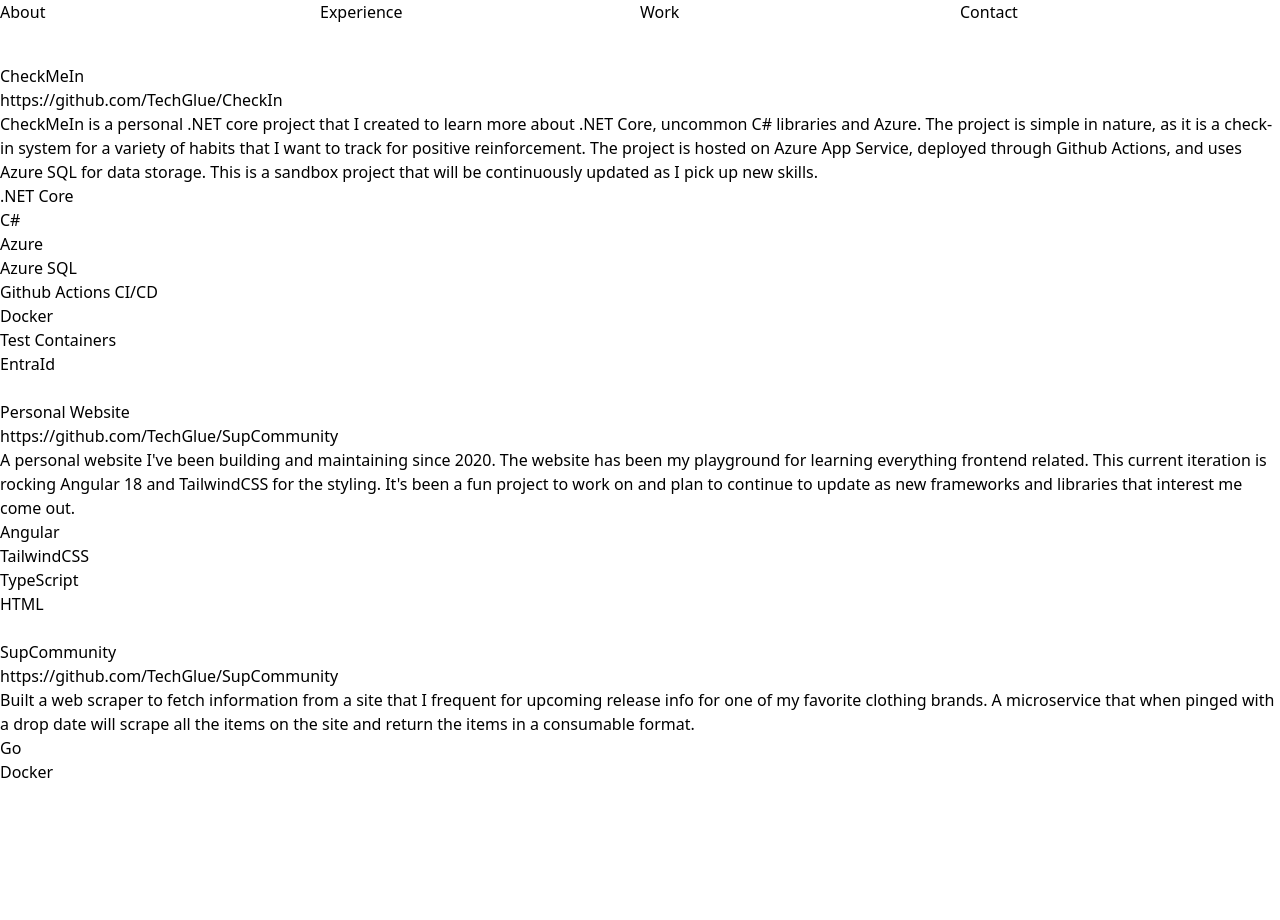
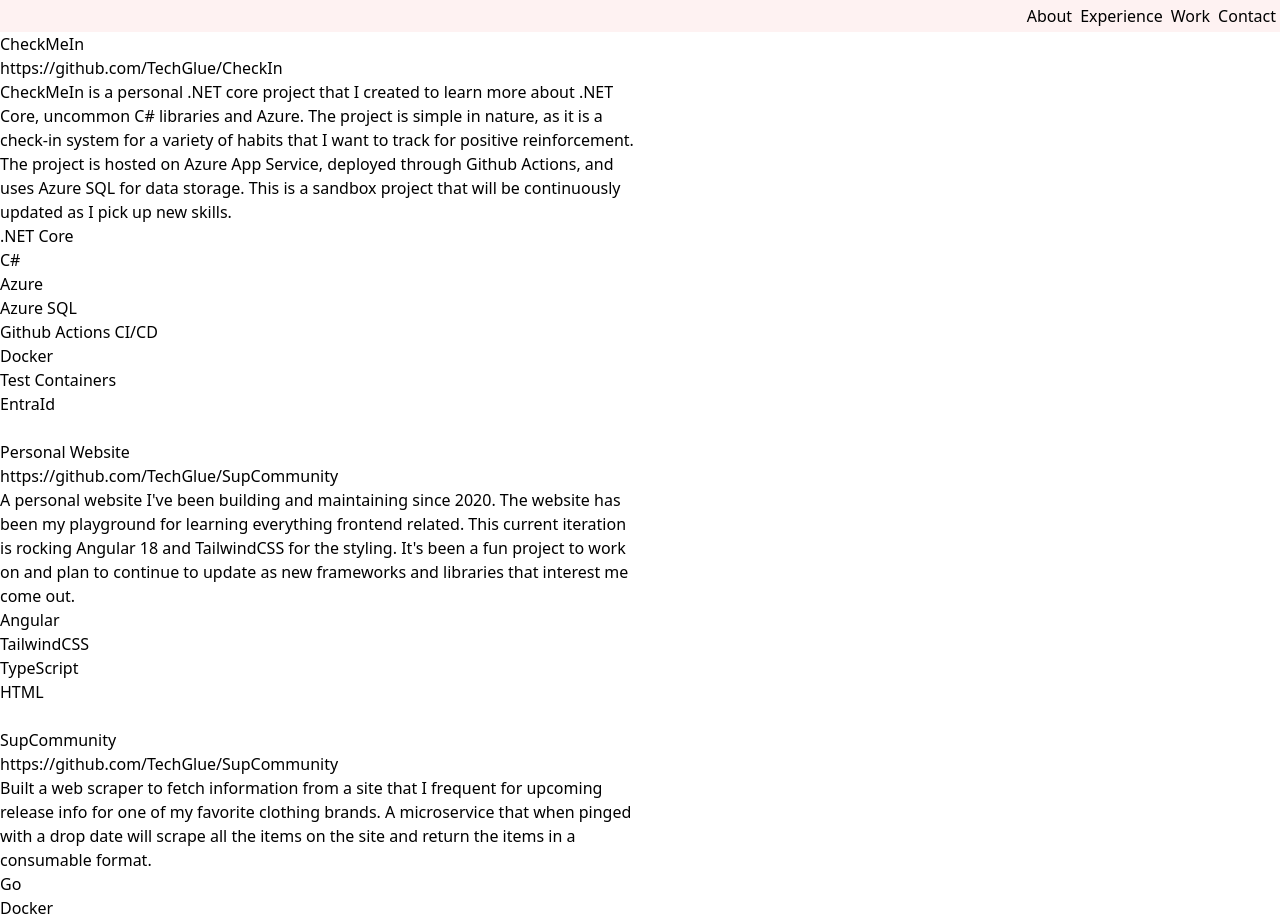
Before and after one commit to TechGlue/PersonalSite, an Angular app in the folder PersonalSite/: page /work in a window 1280 px wide. Before the commit the page ends 864 px from the top, so only its background shows below. Built offline with nearby package versions, Linux system fonts and the light colour scheme.

Commit message:
understanding navbar layout

```diff
--- a/PersonalSite/src/app/app.component.html
+++ b/PersonalSite/src/app/app.component.html
@@ -1,8 +1,4 @@
-<main class="main">
-  <navbar />
-  <div class="h-screen scroll-smooth">
-    <div class="mt-10">
-      <router-outlet />
-    </div>
-  </div>
+<main class="grid grid-cols-2">
+  <navbar class="col-span-2 bg-red-50" />
+  <router-outlet class="col-span-2" />
 </main>
--- a/PersonalSite/src/app/navbar/navbar.component.html
+++ b/PersonalSite/src/app/navbar/navbar.component.html
@@ -1,7 +1,9 @@
-<nav class="">
-    <div class="grid grid-cols-4">
-  @for( routes of navBarRoutes; track routes ){
-      <a href="{{ routes.routePath }}" class="nav-link">{{ routes.routeName}}</a>
-  }
-    </div>
+<nav class="place-items-end m-1">
+  <div class="flex gap-2">
+    @for (routes of navBarRoutes; track routes) {
+      <a href="{{ routes.routePath }}" class="nav-link">{{
+        routes.routeName
+      }}</a>
+    }
+  </div>
 </nav>
```
